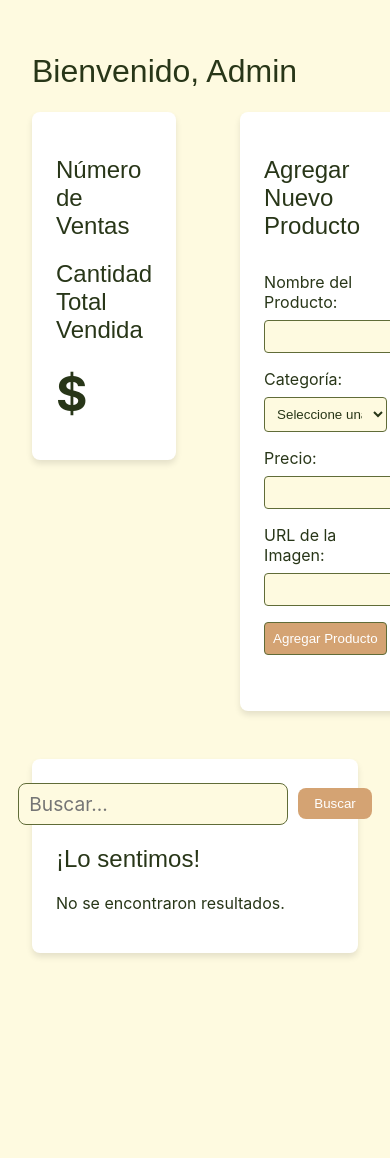
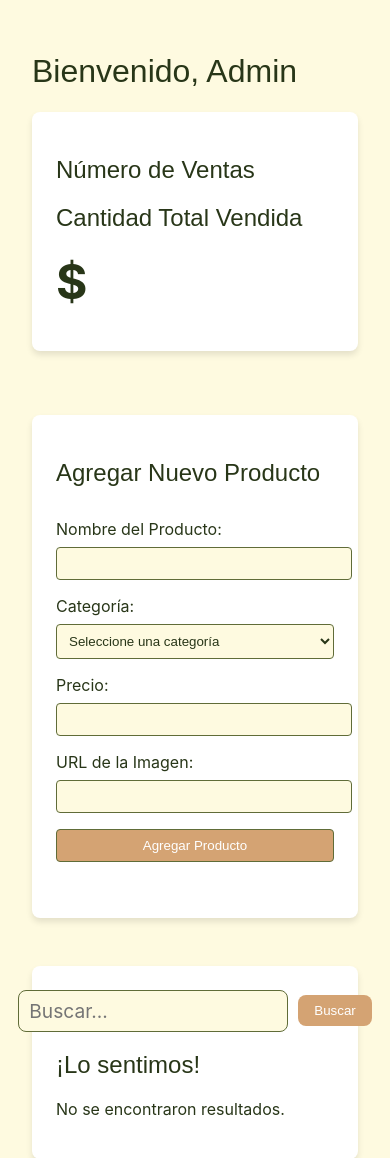
Before and after one commit to Justina-R/Mateando-TUP, a Python web app: template app/blueprints/admin_bp/templates/dashboard.html in a window 390 px wide; the page is wider, and only the part inside the window is pictured. Shown: the part 108-1266 px from the top of that part. Before the commit the page ends 1065 px from the top of that part, so only its background shows below. Run offline with Jinja, Linux system fonts and the light colour scheme; the template is opened without the code that fills it, so the values that code supplies are empty; some libraries are stand-ins or nearby versions.

```diff
--- a/app/static/css/dashboard.css
+++ b/app/static/css/dashboard.css
@@ -341,6 +341,6 @@ input[type="submit"]:hover {
   }
 
   .dashboard-grid {
-    grid-template-columns: repeat(2, 1fr);
+    grid-template-columns: 1fr;
   }
 }
```
